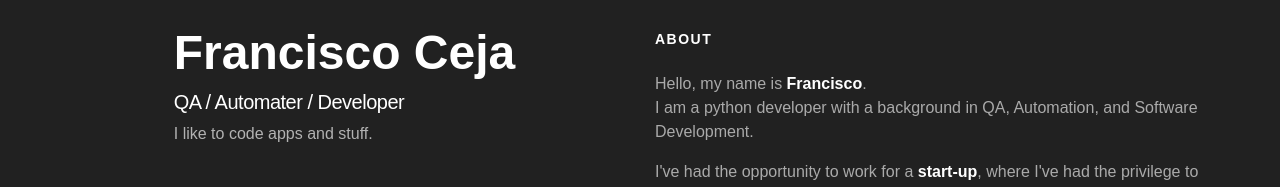
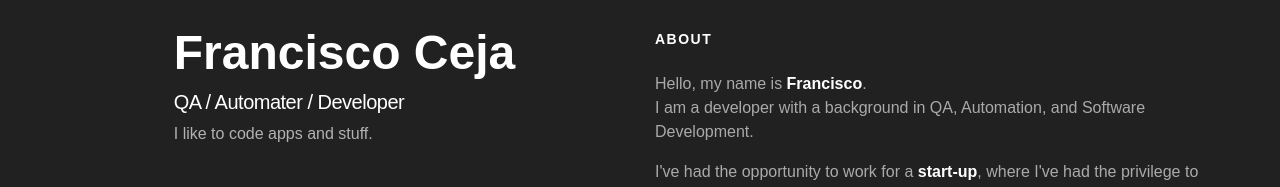
Before and after one commit to fceja/fceja.com_v2, a React (Vite) app: page / in a window 1280 px wide. Shown: the top 187 px of the page. Built offline with nearby package versions, Linux system fonts and the light colour scheme; no server answers.

Commit message:
minor change

```diff
--- a/src/ts/components/home/semantic/AboutSection.tsx
+++ b/src/ts/components/home/semantic/AboutSection.tsx
@@ -10,7 +10,7 @@ const AboutSection = () => {
             <h2 className="">ABOUT</h2>
             <p className="mt-4">
                 Hello, my name is <strong className="hover-text">Francisco</strong>. <br />
-                I am a python developer with a background in QA, Automation, and Software Development.
+                I am a developer with a background in QA, Automation, and Software Development.
             </p>
             <p>
                 I've had the opportunity to work for a <strong><a href="https://valuestreamengineering.com/" target="_blank" className="hover-text">start-up</a></strong>, where I've had the privilege to work with multiple clients and tech stacks
```
